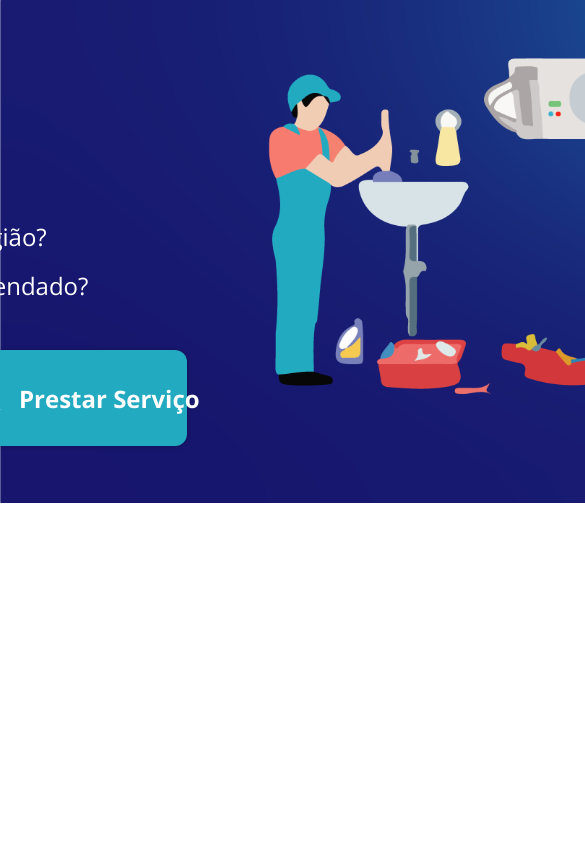
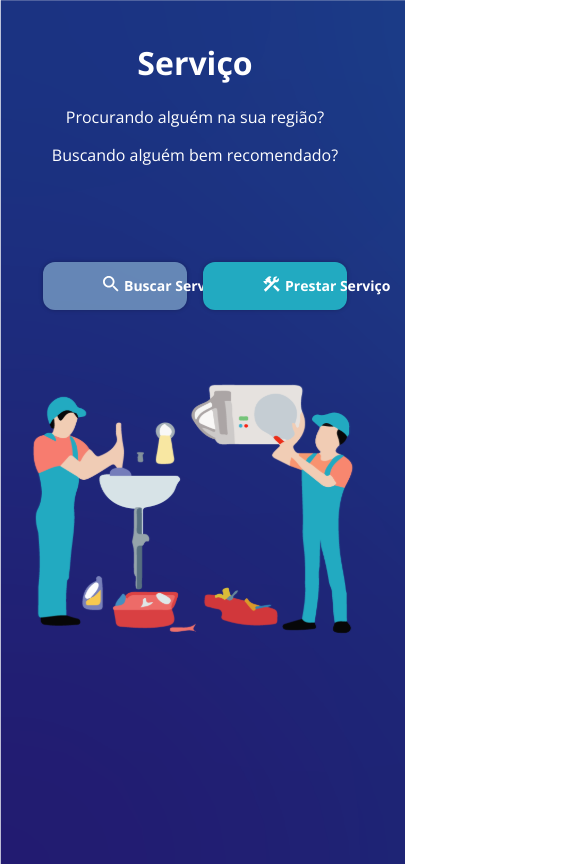
Before and after one commit to CesarSturmer/service, a Next.js app: page / in a window 390 px wide. Shown: the top 864 px of the page, 585 px wide, since content can reach past the window. Built offline with nearby package versions, Linux system fonts and the light colour scheme.

Commit message:
responsive home page

```diff
--- a/pages/_app.js
+++ b/pages/_app.js
@@ -12,11 +12,12 @@ const GlobalStyle = createGlobalStyle`
   body {
     margin: 0;
     padding: 0;
+    width: 100vw;
+    height: 100vh;
     box-sizing: border-box;
-    background: no-repeat url('/background.svg');
-    background-size: cover;
+    background: no-repeat url('/background-servicos.png');
+    background-size: cover !important;
     font-family: 'Open Sans', sans-serif;
-
   }
 
   a, button {
--- a/pages/index.js
+++ b/pages/index.js
@@ -4,20 +4,66 @@ import TexContainer from '../src/components/Utils/TexContainer';
 
 const PageContainer = styled.div`
   height: auto;
-  width: auto;
+  width: 100%;
   display: flex;
   justify-content: center;
   align-items: center;
+
+  @media (min-width: 768px) and (max-width: 1022px) {
+    flex-direction: column;
+    margin-top: 1.25rem;
+  }
+  @media (min-width: 480px) and (max-width: 767px) {
+    flex-direction: column;
+    margin-top: 1.25rem;
+  }
+  @media (min-width: 320px) and (max-width: 479px) {
+    flex-direction: column;
+    margin-top: 1.25rem;
+  }
 `;
 
 const Left = styled.div`
   display: flex;
   flex-direction: column;
   align-items: flex-start;
+
+  @media (min-width: 768px) and (max-width: 1022px) {
+    align-items: center;
+  }
+  @media (min-width: 480px) and (max-width: 767px) {
+    align-items: center;
+  }
+  @media (min-width: 320px) and (max-width: 479px) {
+    align-items: center;
+  }
 `;
 
 const ContainerButtons = styled.div`
   display: flex;
+
+  @media (min-width: 1023px) and (max-width: 1100px) {
+    padding-left: 2.5rem;
+  }
+  @media (min-width: 768px) and (max-width: 1022px) {
+    padding-left: 2.5rem;
+  }
+  @media (min-width: 479px) and (max-width: 767px) {
+    margin-top: 3rem;
+  }
+  @media (min-width: 320px) and (max-width: 479px) {
+    margin-top: 3rem;
+    margin-left: 1rem;
+  }
+`;
+
+const ContainerImg = styled.div`
+  @media (min-width: 320px) and (max-width: 479px) {
+    > img {
+      height: 370px;
+      margin: 0 2rem 0 0;
+    }
+  }
 `;
 
 export default function Landing() {
@@ -44,7 +90,9 @@ export default function Landing() {
           />
         </ContainerButtons>
       </Left>
-      <img src="./Concerto__home.svg" alt="Figura de trabalhadores" />
+      <ContainerImg>
+        <img src="./Concerto__home.svg" alt="Figura de trabalhadores" />
+      </ContainerImg>
     </PageContainer>
   );
 }
--- a/pages/login.js
+++ b/pages/login.js
@@ -4,6 +4,9 @@ import {TextField} from '@material-ui/core'
 import api from './api'
 import FormContainer from '../src/components/Utils/FormContainer'
 import Header from '../src/components/Header'
+import styled from 'styled-components';
+
+
 
 function Login() {
     const router = useRouter()
--- a/pages/serviceSearch.js
+++ b/pages/serviceSearch.js
@@ -28,6 +28,7 @@ function Search() {
     };
     getCategory();
   }, []);
+
 
   function getServiceIcons(categoria) {
     const ImageHouseMade = './Caseiro.svg';
--- a/src/components/LandingButton/index.js
+++ b/src/components/LandingButton/index.js
@@ -1,44 +1,108 @@
 import Link from 'next/link';
-import styled from 'styled-components'
+import styled from 'styled-components';
 
 const Button = styled.button`
   width: 16rem;
   height: 6rem;
   background: rgba(184, 233, 244, 0.47);
   box-shadow: 0px 0px 4px rgba(0, 0, 0, 0.25);
-  border-radius: 12px;
+  border-radius: 0.75rem;
   display: flex;
   align-items: center;
   justify-content: space-around;
   margin: 2rem 0;
+
+  @media (min-width: 1023px) and (max-width: 1100px) {
+    padding: 0 3.125rem;
+    width: 13rem;
+    height: 5rem;
+  }
+  @media (min-width: 768px) and (max-width: 1022px) {
+    padding: 0 3.125rem;
+    width: 13rem;
+    height: 5rem;
+  }
+  @media (min-width: 480px) and (max-width: 767px) {
+    padding: 0 3.125rem;
+    width: 13rem;
+    height: 4rem;
+  }
+  @media (min-width: 320px) and (max-width: 479px) {
+    padding: 0 3.125rem;
+    width: 9rem;
+    height: 3rem;
+  }
 `;
 
 const ImageContainer = styled.div`
-  margin: 38px 18px 34px 30px;
+  padding: 0 0.625rem 0 1.563rem;
+
+  @media (min-width: 1023px) and (max-width: 1100px) {
+    padding-left: 0.75rem;
+  }
+  @media (min-width: 768px) and (max-width: 1022px) {
+    padding-left: 0.75rem;
+  }
+  @media (min-width: 480px) and (max-width: 767px) {
+    padding-left: 0.75rem;
+  }
+  @media (min-width: 320px) and (max-width: 479px) {
+    padding: 0px 0.313rem;
+    > img {
+      padding: 0px 0px 0 0.313rem;
+      height: 1rem;
+    }
+
+  }
 `;
 
 const ButtonText = styled.p`
   font-family: Open Sans;
   font-style: normal;
   font-weight: bold;
-  font-size: 24px;
-  line-height: 33px;
+  font-size: 1.5rem;
+  line-height: 2.063rem;
   white-space: nowrap;
-  margin: 36px 35px 35px 0px;
+  margin: 2.25rem 2.188rem 2.188rem 0px;
   color: ${({ theme }) => theme.colors.title};
+
+  @media (min-width: 1023px) and (max-width: 1100px) {
+    margin: 0;
+    padding-right: 0.75rem;
+    font-size: 1.25rem;
+  }
+  @media (min-width: 768px) and (max-width: 1022px) {
+    margin: 0;
+    padding-right: 0.75rem;
+    font-size: 1.25rem;
+  }
+  @media (min-width: 480px) and (max-width: 767px) {
+    margin: 0;
+    padding-right: 0.75rem;
+    font-size: 1.25rem;
+  }
+  @media (min-width: 320px) and (max-width: 479px) {
+    margin: 0;
+    padding-right: 0.75rem;
+    font-size: 0.875rem;
+  }
 `;
 
-function LandingButton({serviceButton, imageSrc, text, to}) {
+function LandingButton({ serviceButton, imageSrc, text, to }) {
   return (
     <Link href={to}>
-            <Button style={serviceButton && {backgroundColor: '#22AAC1', margin: '2rem 1rem'}}>
+      <Button
+        style={
+          serviceButton && { backgroundColor: '#22AAC1', margin: '2rem 1rem' }
+        }
+      >
         <ImageContainer>
           <img src={imageSrc} alt="Busca por serviço" />
         </ImageContainer>
         <ButtonText>{text}</ButtonText>
       </Button>
     </Link>
-    )
+  );
 }
 
-export default LandingButton
+export default LandingButton;
--- a/src/components/Utils/TexContainer/index.js
+++ b/src/components/Utils/TexContainer/index.js
@@ -5,6 +5,25 @@ const Title = styled.h1`
   color: ${({ theme }) => theme.colors.title};
   font-style: normal;
   font-weight: bold;
+
+  @media(min-width: 1023px) and (max-width: 1100px) {
+    padding: 0 3.125rem;
+    font-size: 3.5rem;
+  }
+  @media (min-width: 768px) and (max-width: 1022px) {
+    padding: 0 3.125rem;
+    font-size: 3.5rem;
+  }
+  @media (min-width: 480px) and (max-width: 767px) {
+    padding: 0 3.125rem;
+    font-size: 2.5rem;
+  }
+  @media (min-width: 320px) and (max-width: 479px) {
+    padding: 0 3.125rem;
+    font-size: 2rem;
+  }
+
+
 `;
 
 const Subtitle = styled.h3`
@@ -13,6 +32,22 @@ const Subtitle = styled.h3`
   font-style: normal;
   font-weight: normal;
   margin: 0 0 1rem 0;
+
+  @media(min-width: 1023px) and (max-width: 1100px) {
+    padding: 0 3.125rem;
+    font-size: 1.25rem;
+  }
+  @media (min-width: 768px) and (max-width: 1022px) {
+    padding: 0 3.125rem;
+    font-size: 1.5rem;
+  }
+  @media (min-width: 480px) and (max-width: 767px) {
+    font-size: 1.25rem;
+  }
+  @media (min-width: 320px) and (max-width: 479px) {
+    font-size: 1rem;
+  }
+
 
 `;
 
```
Lines whose indentation alone changed are shown as unchanged.
